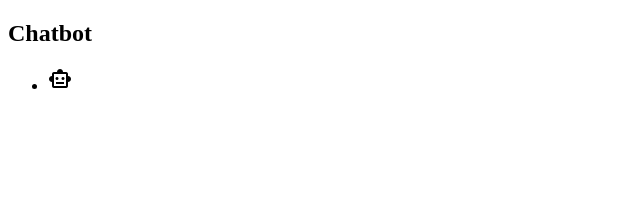
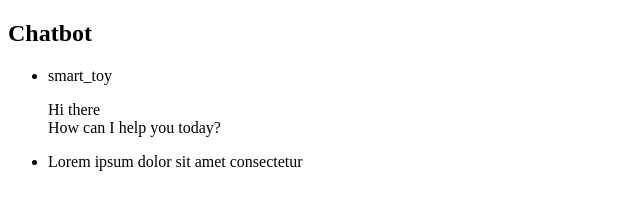
Before and after one commit to AddisBelayhu/ChatBot, a plain HTML site: page index.html in a window 1280 px wide. Shown: the whole page, without its empty margins (0-640 px from the left). Drawn offline with nearby package versions, Linux system fonts and the light colour scheme.

Commit message:
css updated

```diff
--- a/index.html
+++ b/index.html
@@ -3,7 +3,10 @@
 <head>
     <meta charset="UTF-8">
     <meta name="viewport" content="width=device-width, initial-scale=1.0">
-    <link rel="stylesheet"  href="https://fonts.googleapis.com/css2?family=Material+Symbols+Outlined:Opsz,wght,Fill, GRAD@48,400,0,0"/>
+    <link rel="stylesheet" href="chat.css">
+    <link rel="stylesheet" href="home.css">
+    <link rel="stylesheet" href="https://cdnjs.cloudflare.com/ajax/libs/font-awesome/4.7.0/css/font-awesome.min.css">
+
     <title>Chat Bot System</title>
 </head>
 <div class="chatbot">
@@ -14,7 +17,11 @@
     <ul class="chatbot">
         <li class="chat incoming">
             <span class="material-symbols-outlined">smart_toy</span>
-            <p></p>
+            <p>Hi there <br> How can I help you today?</p>
+        </li>
+
+        <li class="chat outcoming">
+            <p>Lorem ipsum dolor sit amet consectetur</p>
         </li>
     </ul>
 
--- a/style.css
+++ b/style.css
@@ -0,0 +1,7 @@
+@import url('https://fonts.googleapis.com/css2?family=Poppins&display=swap');
+* {
+    margin: 0;
+    padding: 0;
+    box-sizing: border-box;
+    font-family: "Poppins", sans-serif;
+}
```
Also changed, not shown: chat.css (added), home.css (added).
